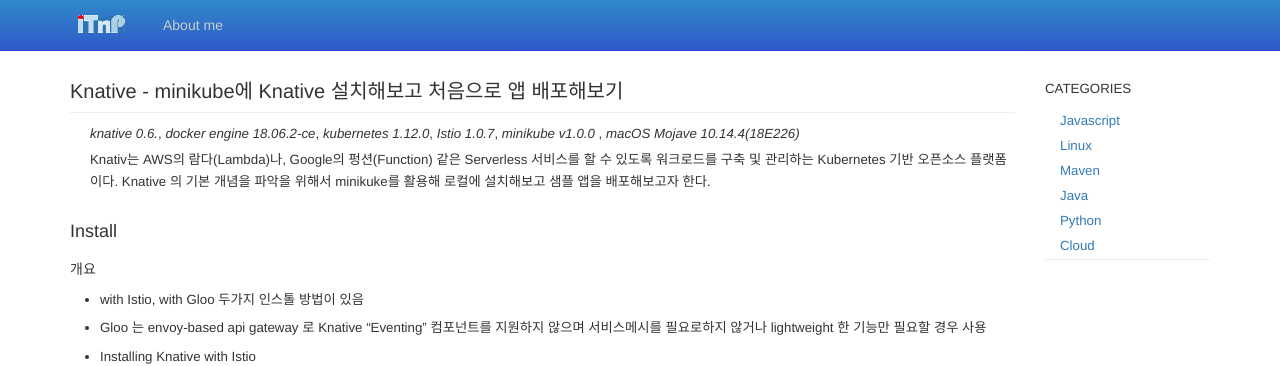
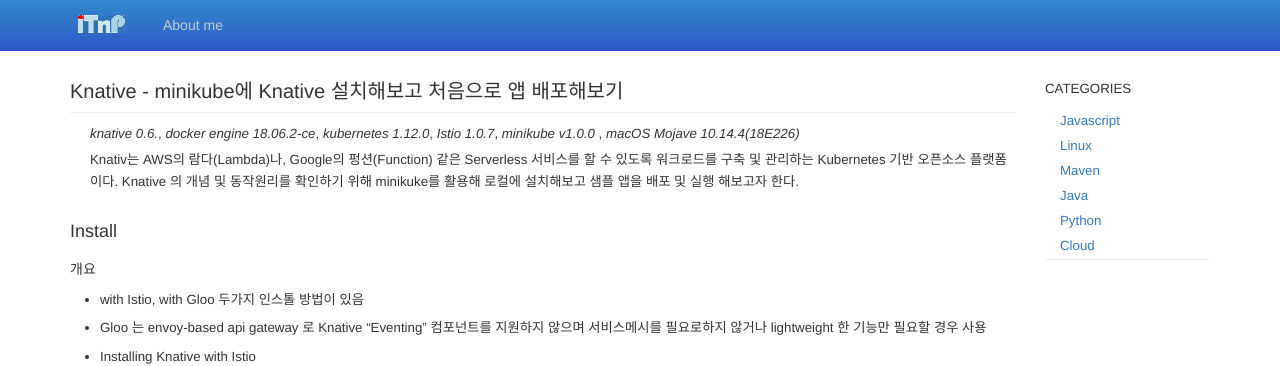
Before and after one commit to itnpeople/itnpeople.github.com, a Jekyll site: the page built from _posts/2019-06-03-knativ-install and started with app deployment.md, in a window 1280 px wide and 900 px high. Shown: the top 366 px of the window. Built offline with Jekyll 4.4.1, drawn with Linux system fonts in a browser that asks for light colours.

Commit message:
modified post

```diff
--- a/_posts/2019-06-03-knativ-install and started with app deployment.md
+++ b/_posts/2019-06-03-knativ-install and started with app deployment.md
@@ -4,14 +4,14 @@
 categories: "cloud"
 tags: ["recent"]
 keywords: ["Knative","kubernetes","istio","install","쿠버네티스","이스티오","minikube","serverless"]
-description: "Knativ는 AWS의 람다(Lambda)나, Google의 펑션(Function) 같은 Serverless 서비스를 할 수 있도록 워크로드를 구축 및 관리하는 Kubernetes 기반 오픈소스 플랫폼이다. Knative 의 기본 개념을 파악을 위해서 minikuke를 활용해 로컬에 설치해보고 샘플 앱을 배포해보고자 한다."
+description: "Knativ는 AWS의 람다(Lambda)나, Google의 펑션(Function) 같은 Serverless 서비스를 할 수 있도록 워크로드를 구축 및 관리하는 Kubernetes 기반 오픈소스 플랫폼이다. Knative 의 개념 및 동작원리를 확인하기 위해 minikuke를 활용해 로컬에 설치해보고 샘플 앱을 배포 및 실행 해보고자 한다."
 ---
 
 # Knative - minikube에 Knative 설치해보고 처음으로 앱 배포해보기
 ---
 *knative 0.6.*, *docker engine 18.06.2-ce*, *kubernetes 1.12.0*, *Istio 1.0.7*, *minikube v1.0.0* , *macOS Mojave 10.14.4(18E226)*
 
-Knativ는 AWS의 람다(Lambda)나, Google의 펑션(Function) 같은 Serverless 서비스를 할 수 있도록 워크로드를 구축 및 관리하는 Kubernetes 기반 오픈소스 플랫폼이다. Knative 의 기본 개념을 파악을 위해서 minikuke를 활용해 로컬에 설치해보고 샘플 앱을 배포해보고자 한다.
+Knativ는 AWS의 람다(Lambda)나, Google의 펑션(Function) 같은 Serverless 서비스를 할 수 있도록 워크로드를 구축 및 관리하는 Kubernetes 기반 오픈소스 플랫폼이다. Knative 의 개념 및 동작원리를 확인하기 위해 minikuke를 활용해 로컬에 설치해보고 샘플 앱을 배포 및 실행 해보고자 한다.
 
 ## Install
 
```
